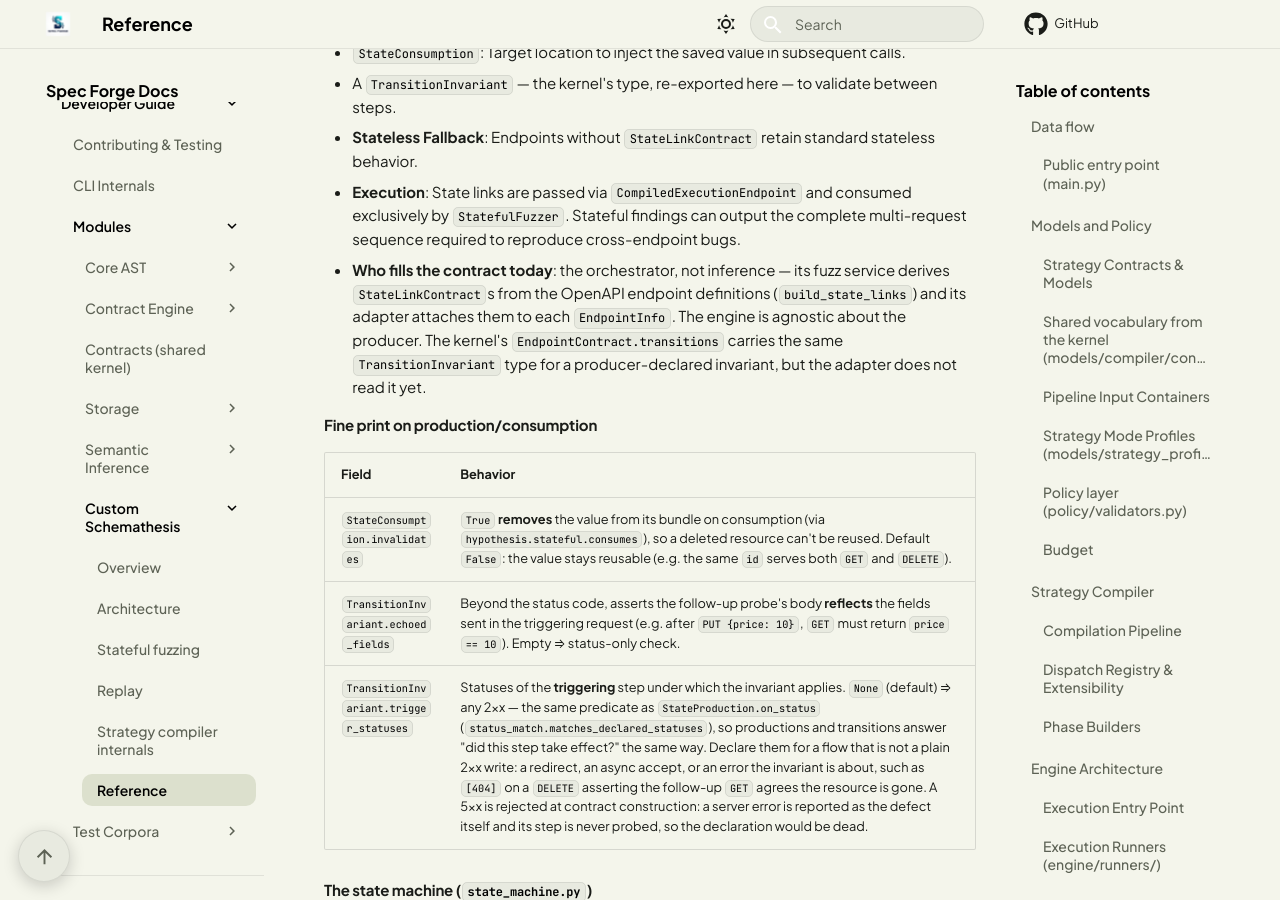
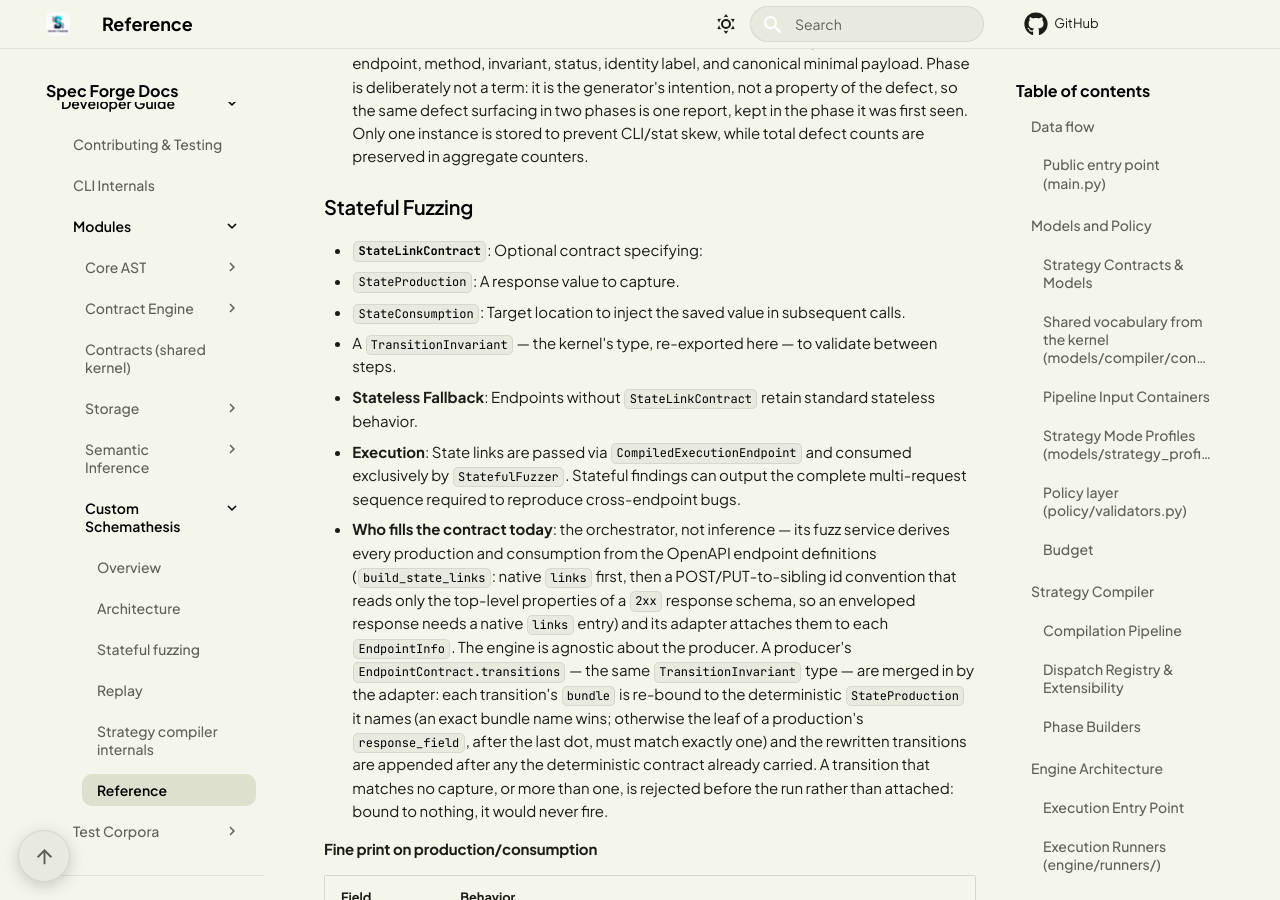
Before and after one commit to Spec-Forge-Testing/specforge-docs, an MkDocs documentation site: the page built from docs/modules/custom-schemathesis/reference.md, in a window 1280 px wide and 900 px high, scrolled down 14268 px. Built offline with MkDocs 1.6.1 and Material for MkDocs 9.7.7, drawn with Linux system fonts in a browser that asks for light colours; comment, search, counter and statistics services are not loaded; some of the changed text lies outside the part shown.

Commit message:
docs(schemathesis): source risk and attack profile from the kernel and carry the producer sections

```diff
--- a/docs/modules/custom-schemathesis/reference.md
+++ b/docs/modules/custom-schemathesis/reference.md
@@ -57,22 +57,25 @@ The former `stateful` / `stateful_config` pair still works for one version and e
 `DeprecationWarning`.
 
 The package root also exports the four policy validators the orchestrator runs before
-compiling — see *Policy layer* below.
+compiling — see *Policy layer* below — and the contract types the orchestrator's adapter
+builds for the fuzz input: `EndpointAttackContract`, `HackerStrategyContract` and the
+kernel's `TransitionInvariant`, alongside the state-link family.
 
 ## Models and Policy
 
 ### Strategy Contracts & Models
 * **`BaseStrategyContract`**: Closed standard contract enforcing JSON Schema constraints, `nullable`, and `extra="forbid"`.
 * **`HackerStrategyContract`**: Extends `BaseStrategyContract` with **per-value** offensive knobs only:
-  * `attack_profiles` (payload-family selection) and the `include_*` toggles (encoded, null, large, empty, unicode, control-character, nested-object, ... variants).
+  * `attack_profiles` (payload-family selection, typed as the kernel's `AttackProfile` literal — `HackerAttackProfile` is an alias of it) and the `include_*` toggles (encoded, null, large, empty, unicode, control-character, nested-object, ... variants).
   * *Note:* Never stores a payload directly; compilation determines concrete values dynamically.
-* **`EndpointAttackContract`**: **Endpoint-scoped** attack configuration — `attack_profiles`, `focus_fields`, `sensitive_fields`, `aggressiveness`, `mutation_depth` — describing the whole endpoint rather than a single value. Held by `EndpointInfo.attack`.
+* **`EndpointAttackContract`**: **Endpoint-scoped** attack configuration — `attack_profiles`, `focus_fields`, `sensitive_fields`, `aggressiveness`, `mutation_depth` — describing the whole endpoint rather than a single value. Held by `EndpointInfo.attack`. It has no `field_hints`: the kernel's per-field `FieldAttack` hints are promoted by the orchestrator onto the addressed field's `HackerStrategyContract`, under the hacker profile only.
 * **`ALLOWED_FIELDS_BY_TYPE` (and Hacker variant)**: Immutable type-to-field lookup tables acting as the single source of truth for parameters the LLM is permitted to configure. The hacker variant is **derived** from the model's own per-value fields, so a new per-value knob extends it automatically and endpoint/request-scoped knobs can never leak in.
-* **`EndpointRiskContract` & `EndpointBudgetContract`**: Decoupled, independent contracts—risk prioritization (pure scoring metadata) and sample-spend allocation (`phase_split`, the single source of truth for the phase budget) address separate operational concerns.
-* **`EndpointInfo`**: Encapsulates endpoint identity alongside dedicated contracts for all HTTP zones: path, query, header, and body — plus the optional `risk`, `budget`, `attack`, `state_link` and `semantic_properties` slots. `semantic_properties` is a list of the kernel's `SemanticProperty`, carried from the producer and validated for field references by the orchestrator; no engine component consumes it yet.
+* **`EndpointRiskContract` & `EndpointBudgetContract`**: Decoupled, independent contracts—risk prioritization (pure scoring metadata; `EndpointRiskContract` is the kernel's `EndpointRisk` under the engine's name, not a copy) and sample-spend allocation (`phase_split`, the single source of truth for the phase budget) address separate operational concerns.
+* **`EndpointInfo`**: Encapsulates endpoint identity alongside dedicated contracts for all HTTP zones: path, query, header, and body — plus the optional `risk`, `budget`, `attack`, `state_link` and `semantic_properties` slots. `semantic_properties` is a list of the kernel's `SemanticProperty`, carried from the producer and validated for field references by the orchestrator; no engine component consumes it yet. `risk` and `attack` are carried the same way — projected from the fused contract by the orchestrator, read by no engine component yet; what the attack phase reads is the per-value `HackerStrategyContract`.
 
 ### Shared vocabulary from the kernel (`models/compiler/contracts/`)
 
+`EndpointRisk` (re-exported as `EndpointRiskContract`), the `AttackProfile` literal,
 `TransitionInvariant`, `ZoneLocation` and the `SemanticProperty` expression tree
 (`SemanticProperty`, `PropertyClass`, `PropertyExpression`, `FieldReference`,
 `LiteralExpression`, `BinaryOperation`, `LogicalCombination`, `Conditional`,
@@ -82,7 +85,8 @@ compiling — see *Policy layer* below.
 internal imports keep one surface and the objects the producer emits reach the engine
 untranslated. `StateProduction`, `StateConsumption` and `StateLinkContract` stay
 engine-owned in `state_link.py`: they describe how the fuzzer chains requests, which is
-execution, not producer vocabulary.
+execution, not producer vocabulary. `EndpointAttackContract` is engine-owned too,
+deliberately without the kernel's `field_hints`.
 
 ### Pipeline Input Containers
 * **`CompilerInput`**: Global `StrategyMode` paired with the target endpoint list.
@@ -440,11 +444,19 @@ stateless path.
 * **Stateless Fallback**: Endpoints without `StateLinkContract` retain standard stateless behavior.
 * **Execution**: State links are passed via `CompiledExecutionEndpoint` and consumed exclusively by `StatefulFuzzer`. Stateful findings can output the complete multi-request sequence required to reproduce cross-endpoint bugs.
 * **Who fills the contract today**: the orchestrator, not inference — its fuzz service
-  derives `StateLinkContract`s from the OpenAPI endpoint definitions
-  (`build_state_links`) and its adapter attaches them to each `EndpointInfo`. The
-  engine is agnostic about the producer. The kernel's `EndpointContract.transitions`
-  carries the same `TransitionInvariant` type for a producer-declared invariant, but
-  the adapter does not read it yet.
+  derives every production and consumption from the OpenAPI endpoint definitions
+  (`build_state_links`: native `links` first, then a POST/PUT-to-sibling id
+  convention that reads only the top-level properties of a `2xx` response schema,
+  so an enveloped response needs a native `links` entry) and its adapter attaches
+  them to each `EndpointInfo`. The engine is agnostic about the producer. A
+  producer's `EndpointContract.transitions` — the same `TransitionInvariant` type —
+  are merged in by the adapter: each transition's `bundle` is re-bound to the
+  deterministic `StateProduction` it names (an exact bundle name wins; otherwise the
+  leaf of a production's `response_field`, after the last dot, must match exactly
+  one) and the rewritten transitions are appended after any the deterministic
+  contract already carried. A transition that matches no capture, or more than one,
+  is rejected before the run rather than attached: bound to nothing, it would never
+  fire.
 
 #### Fine print on production/consumption
 
```
Also changed, not shown: docs/modules/contract-engine/reference.md (+8 -0 lines), docs/modules/contracts/index.md (+7 -3 lines), docs/modules/custom-schemathesis/architecture.md (+10 -2 lines), docs/modules/custom-schemathesis/index.md (+4 -4 lines), docs/modules/custom-schemathesis/stateful-fuzzing.md (+7 -0 lines).
